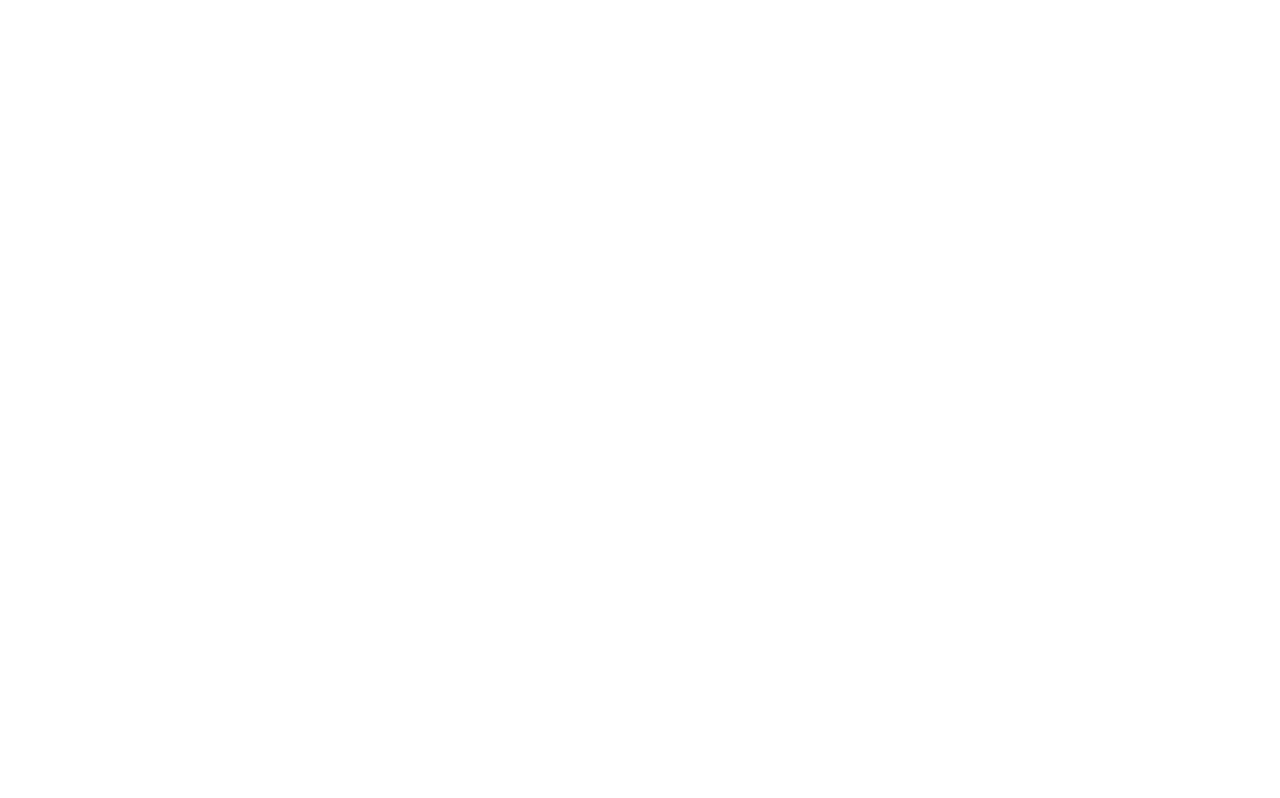
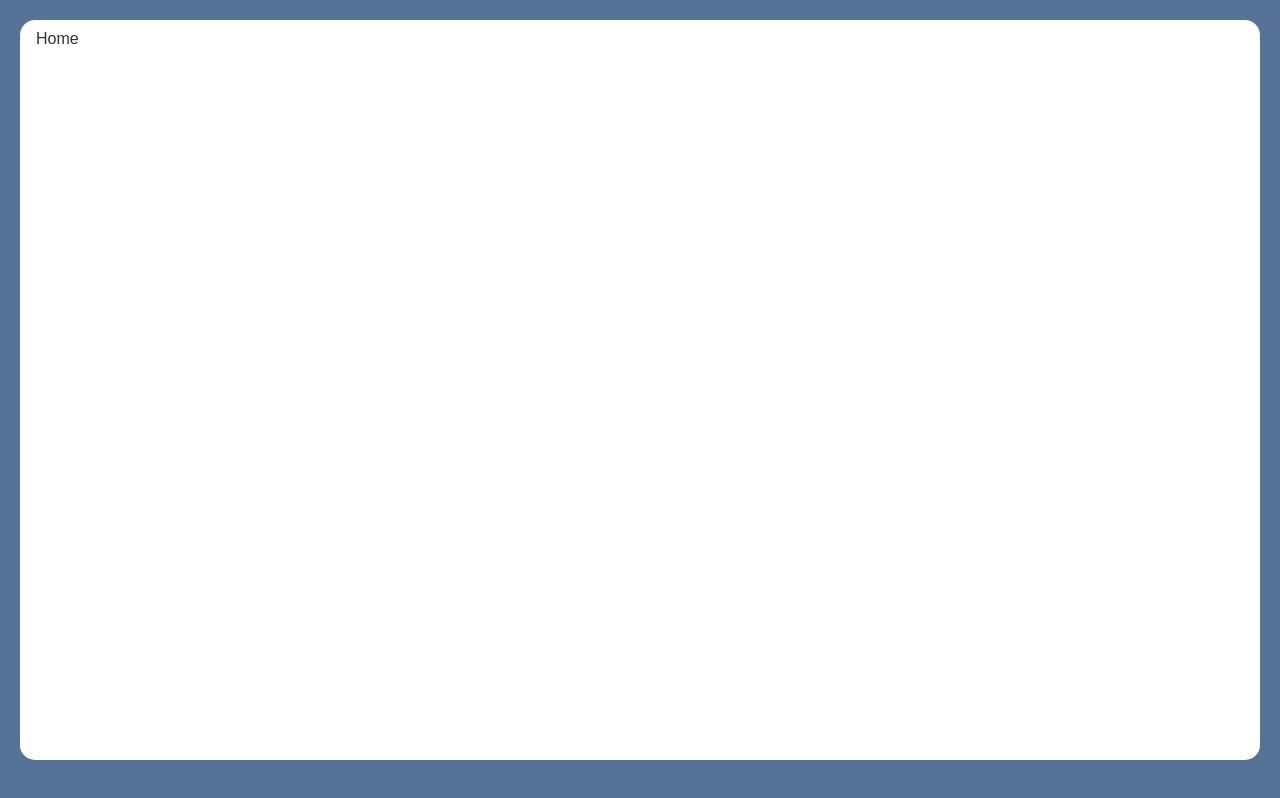
Before and after one commit to sergeymal2233/React-Task, a React (Vite) app: page / in a window 1280 px wide. Built offline with nearby package versions, Linux system fonts and the light colour scheme.

Commit message:
Router and page layout configured

```diff
--- a/package.json
+++ b/package.json
@@ -15,7 +15,8 @@
     "normalize.css": "^8.0.1",
     "path": "^0.12.7",
     "react": "^18.2.0",
-    "react-dom": "^18.2.0"
+    "react-dom": "^18.2.0",
+    "react-router-dom": "^6.22.0"
   },
   "devDependencies": {
     "@types/react": "^18.2.43",
@@ -27,6 +28,7 @@
     "eslint-plugin-react-hooks": "^4.6.0",
     "eslint-plugin-react-refresh": "^0.4.5",
     "prettier": "3.2.5",
+    "sass": "^1.70.0",
     "typescript": "^5.2.2",
     "vite": "^5.0.8"
   }
--- a/src/App.tsx
+++ b/src/App.tsx
@@ -1,5 +1,12 @@
+import PageLayout from './components/Layout/PageLayout'
+import Routing from './router/Router'
+
 function App() {
-  return null
+  return (
+    <PageLayout>
+      <Routing />
+    </PageLayout>
+  )
 }
 
 export default App
--- /dev/null
+++ b/src/components/Layout/Container/Container.module.scss
@@ -0,0 +1,12 @@
+@use '@/styles/_mixins.scss' as mixins;
+
+.container {
+  width: 100%;
+  max-width: 1400px;
+  padding: 0 16px;
+  margin: 0 auto;
+
+  @include mixins.Tablet {
+    padding: 0 8px;
+  }
+}
--- /dev/null
+++ b/src/components/Layout/Container/index.tsx
@@ -0,0 +1,8 @@
+import { PropsWithChildren } from 'react'
+import styles from './Container.module.scss'
+
+const Container = ({ children }: PropsWithChildren) => {
+  return <div className={styles.container}>{children}</div>
+}
+
+export default Container
--- /dev/null
+++ b/src/components/Layout/PageLayout/PageLayout.module.scss
@@ -0,0 +1,13 @@
+.layout {
+  display: flex;
+  flex-direction: column;
+  min-height: calc(100vh - 60px);
+  background-color: #fff;
+  border-radius: 15px;
+}
+
+.main {
+  padding: 10px 0;
+  display: flex;
+  flex-grow: 1;
+}
--- /dev/null
+++ b/src/components/Layout/PageLayout/index.tsx
@@ -0,0 +1,15 @@
+import { PropsWithChildren } from 'react'
+import styles from './PageLayout.module.scss'
+import Container from '../Container'
+
+const PageLayout = ({ children }: PropsWithChildren) => {
+  return (
+    <div className={styles.layout}>
+      <main className={styles.main}>
+        <Container>{children}</Container>
+      </main>
+    </div>
+  )
+}
+
+export default PageLayout
--- a/src/main.tsx
+++ b/src/main.tsx
@@ -2,9 +2,13 @@
 import ReactDOM from 'react-dom/client'
 import App from './App.tsx'
 import 'normalize.css'
+import './styles/theme.scss'
+import { BrowserRouter } from 'react-router-dom'
 
 ReactDOM.createRoot(document.getElementById('root')!).render(
   <React.StrictMode>
-    <App />
+    <BrowserRouter>
+      <App />
+    </BrowserRouter>
   </React.StrictMode>,
 )
--- /dev/null
+++ b/src/pages/Home/index.tsx
@@ -0,0 +1,7 @@
+const Home = () => {
+  return (
+    <div>Home</div>
+  )
+}
+
+export default Home
--- /dev/null
+++ b/src/pages/NotFound/index.tsx
@@ -0,0 +1,7 @@
+const NotFound = () => {
+  return (
+    <div>NotFound</div>
+  )
+}
+
+export default NotFound
--- /dev/null
+++ b/src/pages/Resume/index.tsx
@@ -0,0 +1,8 @@
+import { useParams } from 'react-router-dom'
+
+const Resume = () => {
+  const { username } = useParams()
+  return <div>{username}</div>
+}
+
+export default Resume
--- /dev/null
+++ b/src/router/Router.tsx
@@ -0,0 +1,15 @@
+import { Route, Routes } from 'react-router-dom'
+import { routes } from './routes'
+import NotFound from '@/pages/NotFound'
+
+const Routing: React.FC = () => {
+  return (
+    <Routes>
+      {routes.map((route, index) => {
+        return <Route key={index} path={route.path} element={route.element} />
+      })}
+      <Route path='*' element={<NotFound />} />
+    </Routes>
+  )
+}
+export default Routing
--- /dev/null
+++ b/src/router/routes.tsx
@@ -0,0 +1,20 @@
+import Home from '@/pages/Home'
+import Resume from '@/pages/Resume'
+
+interface Route {
+  path: string
+  element: React.ReactNode
+  params?: Record<string, string>
+}
+
+export const routes: Route[] = [
+  {
+    path: '/',
+    element: <Home />,
+  },
+  {
+    path: '/:username',
+    params: { username: ':username' },
+    element: <Resume />,
+  },
+]
```
